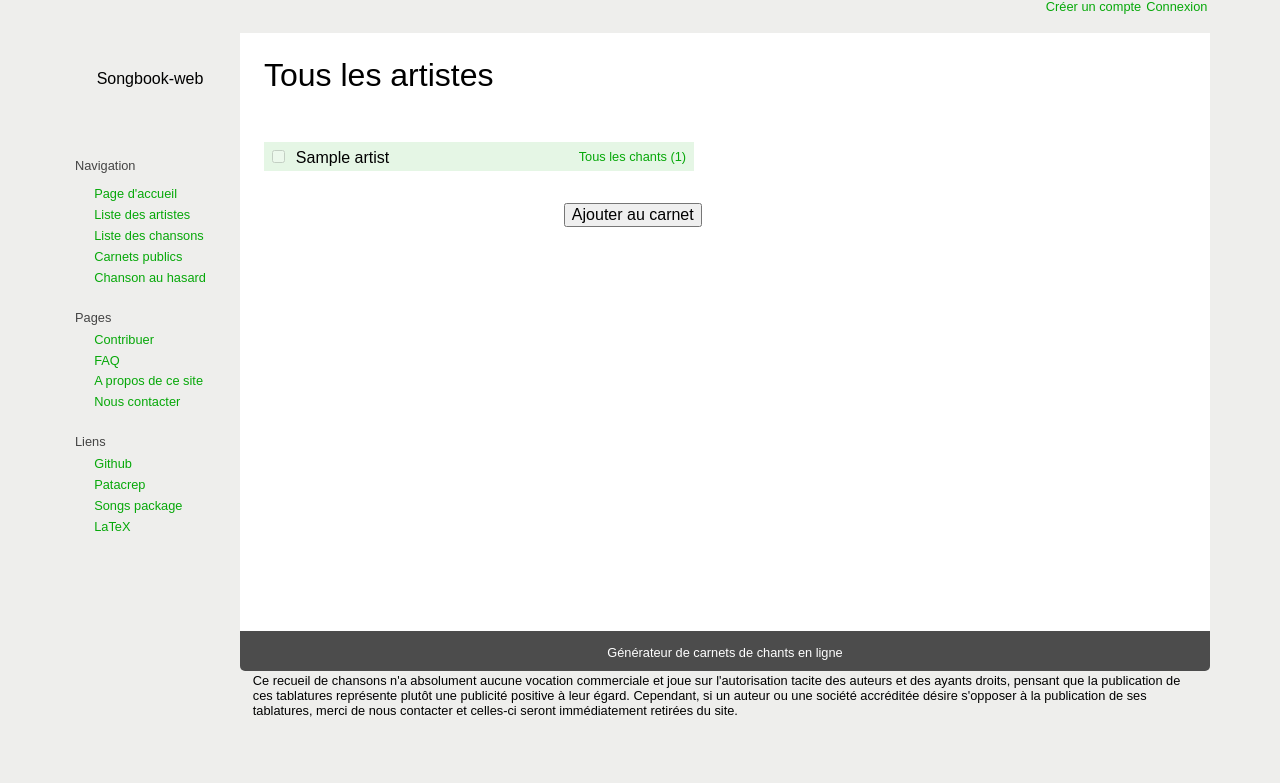
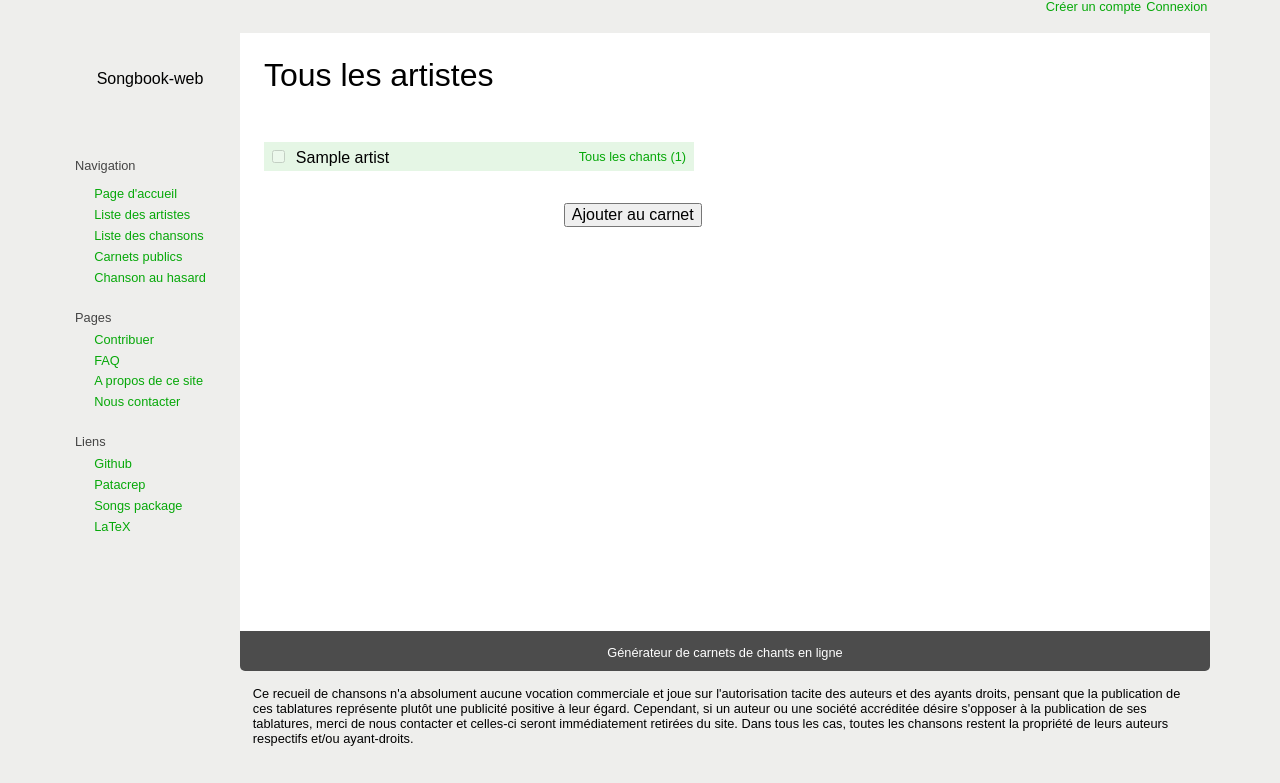
Before and after one commit to patacrep/patanet, a Django app: template templates/generator/artist_list.html in a window 1280 px wide. Shown: the part 17-800 px from the top of the page. Run offline with Django 3.2, Linux system fonts and the light colour scheme; the template is opened without the code that fills it: most values are stand-ins (such as "Sample title", 1, 10 or a date in 2020); style sheets or scripts are compiled from the project's sources.

Commit message:
Mise à jour du footer et du title

```diff
--- a/generator/static/css/footer.less
+++ b/generator/static/css/footer.less
@@ -10,4 +10,8 @@ footer{
         color:white;
         text-align:center;
     }
+
+    p:nth-child(2){
+      padding-top:1em;
+    }
 }
--- a/templates/generator/layout/doctype.html
+++ b/templates/generator/layout/doctype.html
@@ -4,7 +4,7 @@
 	<head>
 		<meta http-equiv="content-type" content="text/html; charset=utf-8" />
 		{% block extrahead %}{% endblock %}
-		<title>{% block windowtitle %}{% block headertitle %}{% block title %}{% endblock %}{% endblock %} - {% trans "Sonbook-web %% InDev" %}{% endblock %}</title>
+		<title>{% block windowtitle %}{% block headertitle %}{% block title %}{% endblock %}{% endblock %} - {% trans "Sonbook-web" %}{% endblock %}</title>
 	</head>
 
 	<body>
--- a/templates/generator/layout/footer.html
+++ b/templates/generator/layout/footer.html
@@ -4,5 +4,5 @@
 {% trans "Générateur de carnets de chants en ligne" %}
 </p>
 <p>
-{% trans "Ce recueil de chansons n'a absolument aucune vocation commerciale et joue sur l'autorisation tacite des auteurs et des ayants droits, pensant que la publication de ces tablatures représente plutôt une publicité positive à leur égard. Cependant, si un auteur ou une société accréditée désire s'opposer à la publication de ses tablatures, merci de nous contacter et celles-ci seront immédiatement retirées du site." %}
+{% trans "Ce recueil de chansons n'a absolument aucune vocation commerciale et joue sur l'autorisation tacite des auteurs et des ayants droits, pensant que la publication de ces tablatures représente plutôt une publicité positive à leur égard. Cependant, si un auteur ou une société accréditée désire s'opposer à la publication de ses tablatures, merci de nous contacter et celles-ci seront immédiatement retirées du site. Dans tous les cas, toutes les chansons restent la propriété de leurs auteurs respectifs et/ou ayant-droits." %}
 </p>
```
